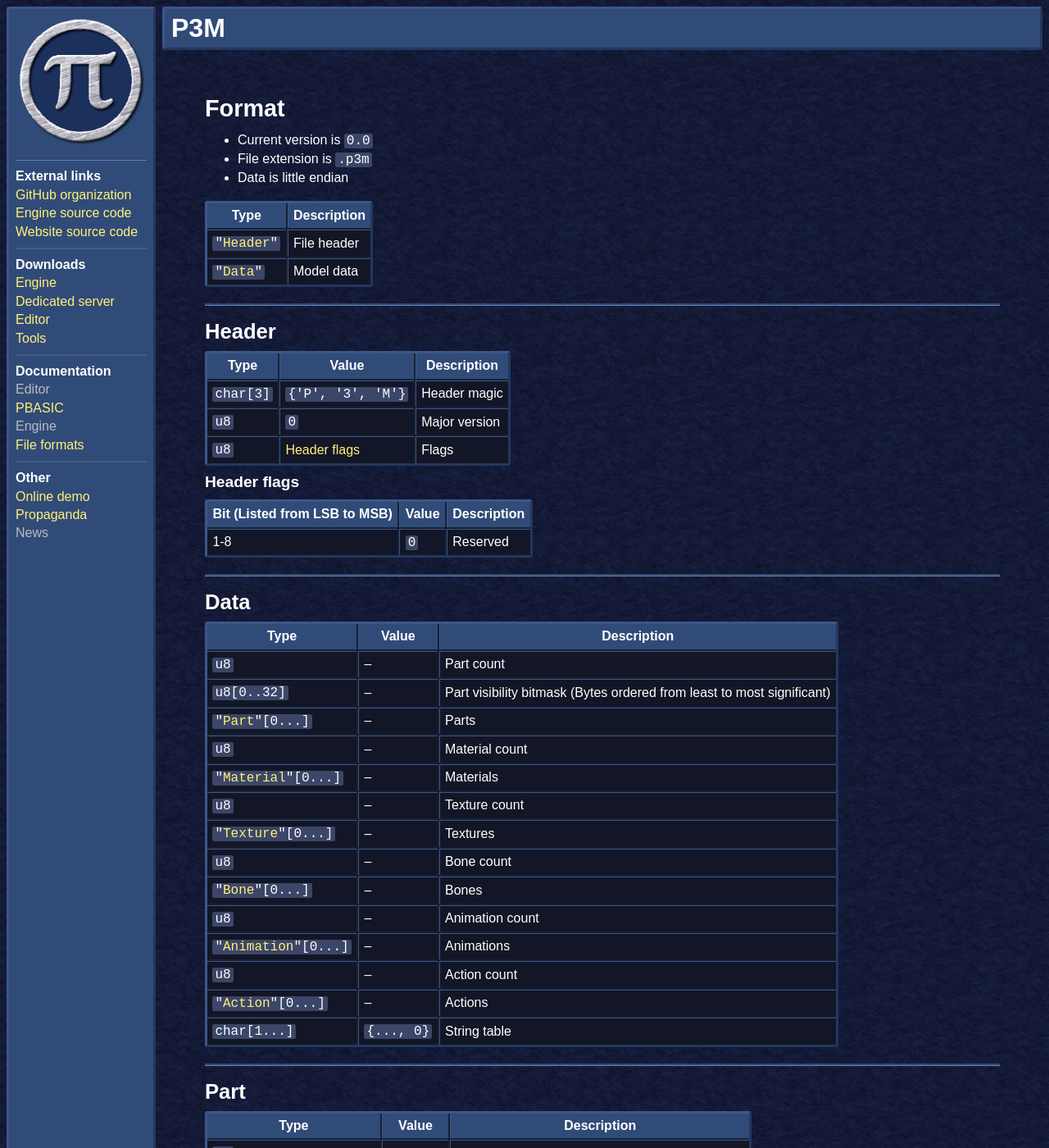
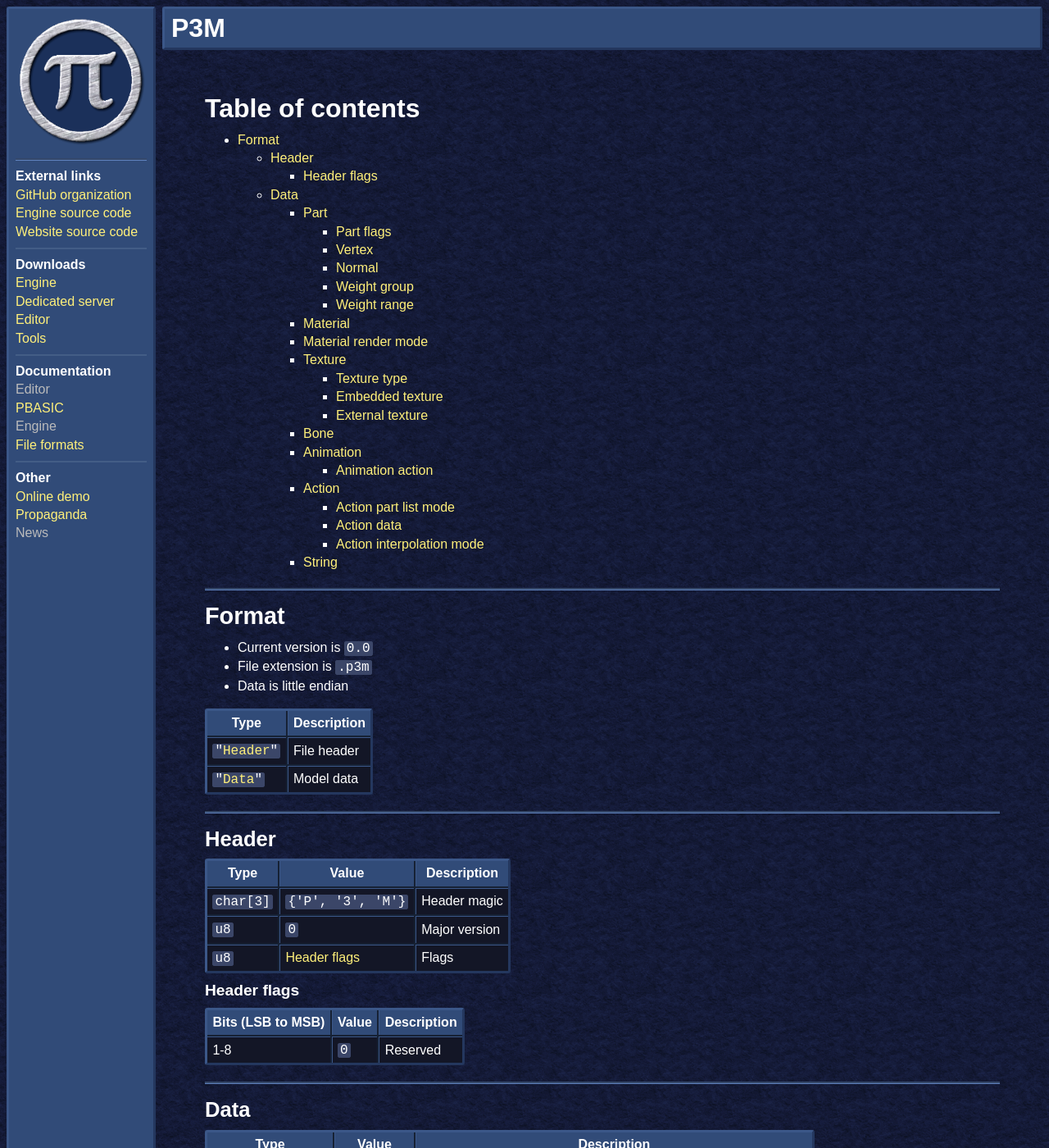
Before and after one commit to PlatinumSrc/platinumsrc.github.io, a Jekyll site: the page built from docs/formats/p3m/index.md, in a window 1280 px wide and 1400 px high. Shown: the whole window at 82% size. Built offline with Jekyll 4.4.1, drawn with Linux system fonts in a browser that asks for light colours; some of the changed text lies outside the part shown.

Commit message:
Format docs progress

```diff
--- a/docs/formats/p3m/index.md
+++ b/docs/formats/p3m/index.md
@@ -3,6 +3,35 @@ title: P3M
 description: 3D models
 section: File formats
 next: ptf
+---
+
+# Table of contents
+
+- [Format](#format)
+    - [Header](#header)
+        - [Header flags](#header-flags)
+    - [Data](#data)
+        - [Part](#part)
+            - [Part flags](#part-flags)
+            - [Vertex](#vertex)
+            - [Normal](#normal)
+            - [Weight group](#weight-group)
+            - [Weight range](#weight-range)
+        - [Material](#material)
+        - [Material render mode](#material-render-mode)
+        - [Texture](#texture)
+            - [Texture type](#texture-type)
+            - [Embedded texture](#embedded-texture)
+            - [External texture](#external-texture)
+        - [Bone](#bone)
+        - [Animation](#animation)
+            - [Animation action](#animation-action)
+        - [Action](#action)
+            - [Action part list mode](#action-part-list-mode)
+            - [Action data](#action-data)
+            - [Action interpolation mode](#action-interpolation-mode)
+        - [String](#string)
+
 ---
 
 ## Format
@@ -28,7 +57,7 @@ next: ptf
 
 ##### Header flags
 
-| Bit \(Listed from LSB to MSB\) | Value | Description
+| Bits \(LSB to MSB\) | Value | Description
 | -
 | 1-8 | `0` | Reserved
 
@@ -40,17 +69,17 @@ next: ptf
 | -
 | `u8` | -- | Part count
 | `u8[0..32]` | -- | Part visibility bitmask \(Bytes ordered from least to most significant\)
-| <code>"<a href="#part">Part</a>"[0...]</code> | -- | Parts
+| <code>"<a href="#part">Part</a>"...</code> | -- | Parts
 | `u8` | -- | Material count
-| <code>"<a href="#material">Material</a>"[0...]</code> | -- | Materials
+| <code>"<a href="#material">Material</a>"...</code> | -- | Materials
 | `u8` | -- | Texture count
-| <code>"<a href="#texture">Texture</a>"[0...]</code> | -- | Textures
+| <code>"<a href="#texture">Texture</a>"...</code> | -- | Textures
 | `u8` | -- | Bone count
-| <code>"<a href="#bone">Bone</a>"[0...]</code> | -- | Bones
+| <code>"<a href="#bone">Bone</a>"...</code> | -- | Bones
 | `u8` | -- | Animation count
-| <code>"<a href="#animation">Animation</a>"[0...]</code> | -- | Animations
+| <code>"<a href="#animation">Animation</a>"...</code> | -- | Animations
 | `u8` | -- | Action count
-| <code>"<a href="#action">Action</a>"[0...]</code> | -- | Actions
+| <code>"<a href="#action">Action</a>"...</code> | -- | Actions
 | `char[1...]` | `{..., 0}` | String table
 
 ---
@@ -63,16 +92,16 @@ next: ptf
 | <code>"<a href="#string">String</a>"</code> | -- | Part name
 | `u8` | -- | Material index
 | `u16` | -- | Vertex count
-| <code>"<a href="#vertex">Vertex</a>"[0...]</code> | -- | Vertices
-| <code>"<a href="#normal">Normal</a>"[0...]</code> | -- | Normals \(only present if "Has normals" flag is set\)
+| <code>"<a href="#vertex">Vertex</a>"...</code> | -- | Vertices
+| <code>"<a href="#normal">Normal</a>"...</code> | -- | Normals \(only present if "Has normals" flag is set\)
 | `u16` | -- | Index count
-| `u16[0...]` | -- | Indices
+| `u16[]` | -- | Indices
 | `u8` | -- | Weight group count
-| <code>"<a href="#weight-group">Weight group</a>"[0...]</code> | -- | Weight groups
+| <code>"<a href="#weight-group">Weight group</a>"...</code> | -- | Weight groups
 
 ##### Part flags
 
-| Bit \(Listed from LSB to MSB\) | Value | Description
+| Bits \(LSB to MSB\) | Value | Description
 | -
 | 1 | -- | Has normals
 | 2-8 | `0` | Reserved
@@ -95,7 +124,7 @@ next: ptf
 | Type | Description
 | -
 | <code>"<a href="#string">String</a>"</code> | Bone name
-| <code>"<a href="#weight-range">Weight range</a>"[0...]</code> | Weight data
+| <code>"<a href="#weight-range">Weight range</a>"...</code> | Weight data
 
 #### Weight range
 
@@ -103,7 +132,7 @@ next: ptf
 | -
 | `u16` | Vertices to skip
 | `u16` | Weight count \(0 if last range\)
-| `u8[0...]` | Weights
+| `u8[]` | Weights
 
 {:.note}
 > **Note:**
@@ -143,7 +172,7 @@ next: ptf
 | Type | Value | Description
 | -
 | `u8` | [Texture type](#texture-type) | Texture type
-| <code>{"<a href="#embedded-texture">Embedded texture</a>"|"<a href="#external-texture">External texture</a>"}[0...]</code> | -- | Texture data
+| <code>{"<a href="#embedded-texture">Embedded texture</a>"|"<a href="#external-texture">External texture</a>"}...</code> | -- | Texture data
 
 ##### Texture type
 
@@ -157,7 +186,7 @@ next: ptf
 | Type | Value | Description
 | -
 | `u32` | -- | Data size
-| `u8[...]` | [PTF texture]({{ page.dir }}../ptf/) | Data
+| `u8[]` | [PTF texture]({{ page.dir }}../ptf/) | Data
 
 #### External texture
 
@@ -184,7 +213,7 @@ next: ptf
 | -
 | <code>"<a href="#string">String</a>"</code> | Name
 | `u8` | Action count
-| <code>"<a href="#animation-action">Animation action</a>"[0...]</code> | Action reference
+| <code>"<a href="#animation-action">Animation action</a>"...</code> | Action reference
 
 #### Animation action
 
@@ -204,9 +233,9 @@ next: ptf
 | `u32` | -- | Microseconds per frame
 | `u8` | [Action part list mode](#action-part-list-mode) | Part list mode
 | `u8` | -- | Part list length
-| <code>"<a href="#string">String</a>"[0...]</code> | -- | Part list
+| <code>"<a href="#string">String</a>"...</code> | -- | Part list
 | `u8` | -- | Action data list length
-| <code>"<a href="#action-data">Action data</a>"[0...]</code> | -- | Action data
+| <code>"<a href="#action-data">Action data</a>"...</code> | -- | Action data
 
 ##### Action part list mode
 
@@ -229,15 +258,15 @@ next: ptf
 | `u8` | -- | Translation keyframe count
 | `u8` | -- | Rotation keyframe count
 | `u8` | -- | Scale keyframe count
-| `u8[0...]` | -- | Translation keyframe frame skips
-| `u8[0...]` | -- | Rotation keyframe frame skips
-| `u8[0...]` | -- | Scale keyframe frame skips
-| `u8[0...]` | [Action interpolation mode](#action-interpolation-mode) | Translation keyframe interpolation modes
-| `u8[0...]` | [Action interpolation mode](#action-interpolation-mode) | Rotation keyframe interpolation modes
-| `u8[0...]` | [Action interpolation mode](#action-interpolation-mode) | Scale keyframe interpolation modes
-| `float[0...][3]` | -- | Translation keyframes
-| `float[0...][3]` | -- | Rotation keyframes
-| `float[0...][3]` | -- | Scale keyframes
+| `u8[]` | -- | Translation keyframe frame skips
+| `u8[]` | -- | Rotation keyframe frame skips
+| `u8[]` | -- | Scale keyframe frame skips
+| `u8[]` | [Action interpolation mode](#action-interpolation-mode) | Translation keyframe interpolation modes
+| `u8[]` | [Action interpolation mode](#action-interpolation-mode) | Rotation keyframe interpolation modes
+| `u8[]` | [Action interpolation mode](#action-interpolation-mode) | Scale keyframe interpolation modes
+| `float[][3]` | -- | Translation keyframes
+| `float[][3]` | -- | Rotation keyframes
+| `float[][3]` | -- | Scale keyframes
 
 {:.note}
 > **Note:**
```
Also changed, not shown: docs/formats/pfa/index.md (added, +6 -0 lines), docs/formats/pmf/entities/index.md (added, +3 -0 lines), docs/formats/pmf/extensions/index.md (added, +3 -0 lines), docs/formats/pmf/index.md (added, +395 -0 lines), docs/formats/pmp/index.md (added, +6 -0 lines), docs/formats/ptf/index.md (+15 -4 lines), docs/formats/ptm/index.md (+11 -1 lines).
